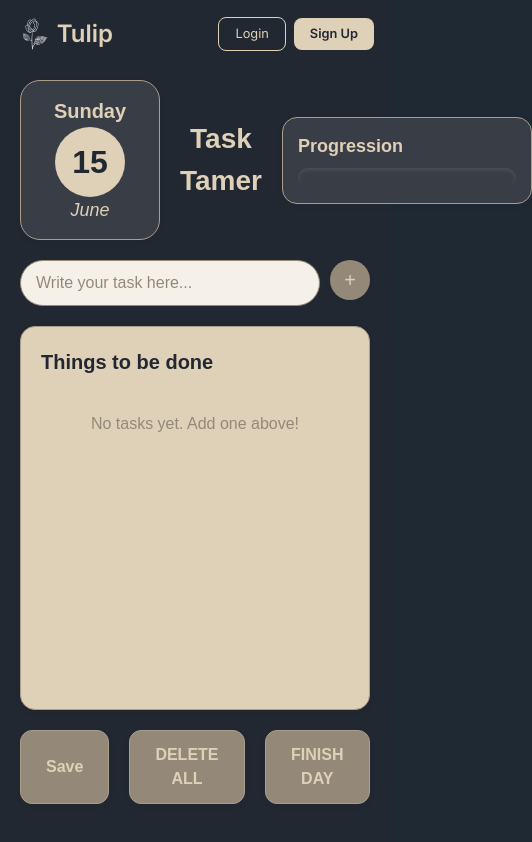
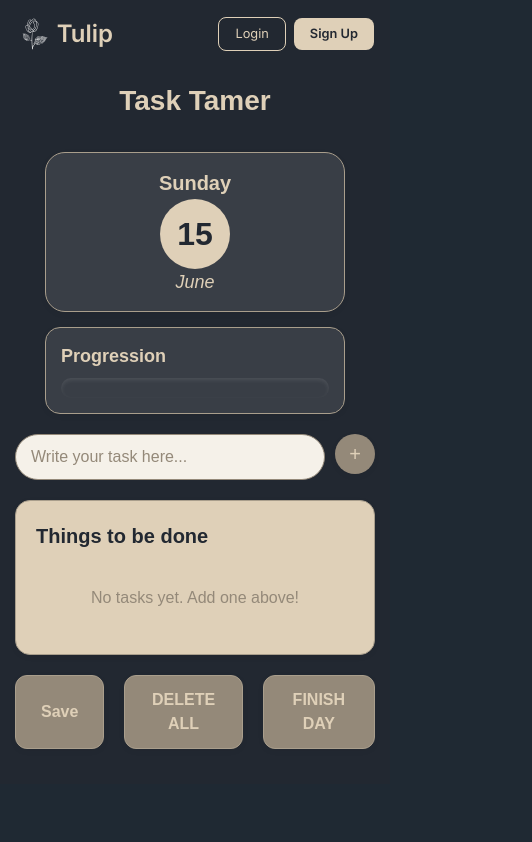
Before and after one commit to Tulip-Simplify-Life-One-Tap-at-a-Time/Tulip-Frontend, a React (Vite) app: page /Task in a window 390 px wide. Shown: the whole page, 532 px wide, since content can reach past the window. Built offline with nearby package versions, Linux system fonts and the light colour scheme.

Commit message:
Update Task.css

```diff
--- a/src/pages/Task.css
+++ b/src/pages/Task.css
@@ -7,7 +7,7 @@
   padding: 20px;
   display: flex;
   flex-direction: column;
-  min-height: 100vh;
+  min-height: calc(100vh - 80px); /* Account for navbar height */
 }
 
 .header-section {
@@ -335,3 +335,32 @@
   opacity: 1;
   transition: opacity 0.5s;
 }
+
+/* Responsive adjustments for navbar spacing */
+@media (max-width: 768px) {
+  .task-tamer-container {
+    min-height: calc(100vh - 70px); /* Adjust for smaller navbar on mobile */
+  }
+}
+
+@media (max-width: 480px) {
+  .task-tamer-container {
+    min-height: calc(100vh - 60px); /* Further adjust for very small screens */
+    padding: 15px; /* Reduce padding on very small screens */
+  }
+
+  .header-section {
+    flex-direction: column;
+    gap: 15px;
+  }
+
+  .app-title {
+    order: -1; /* Move title to top on mobile */
+    margin-bottom: 15px;
+  }
+
+  .date-box, .progress-section {
+    width: 100%;
+    max-width: 300px;
+  }
+}
```
